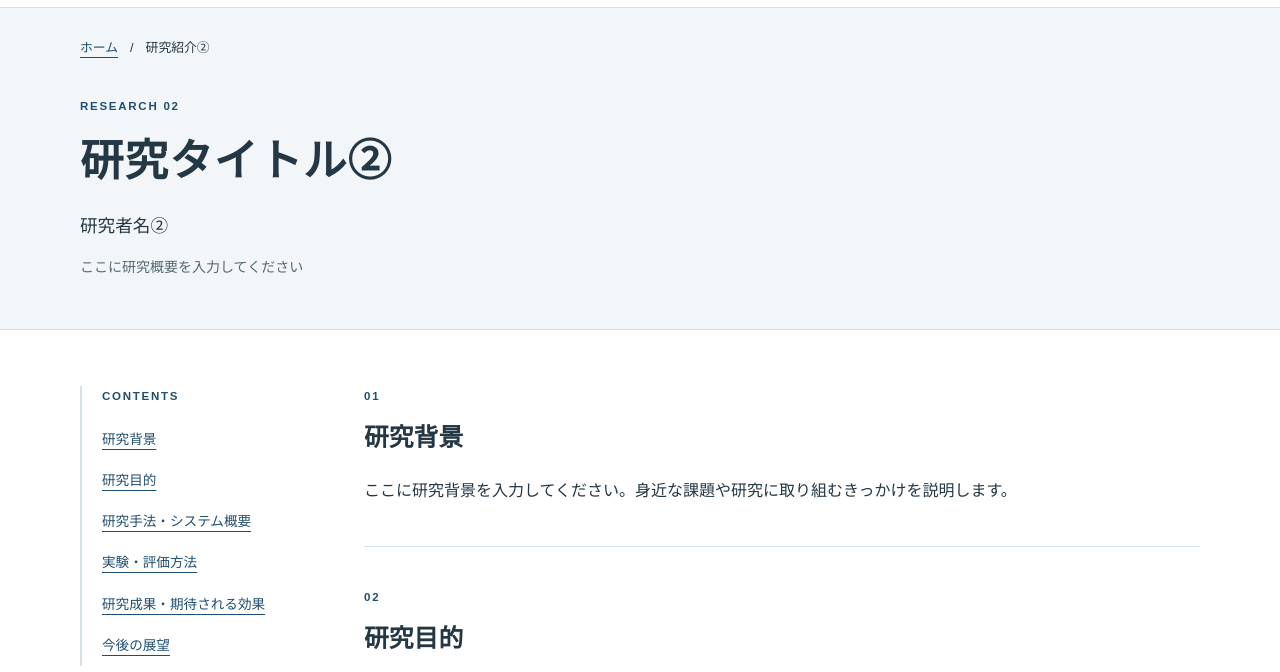
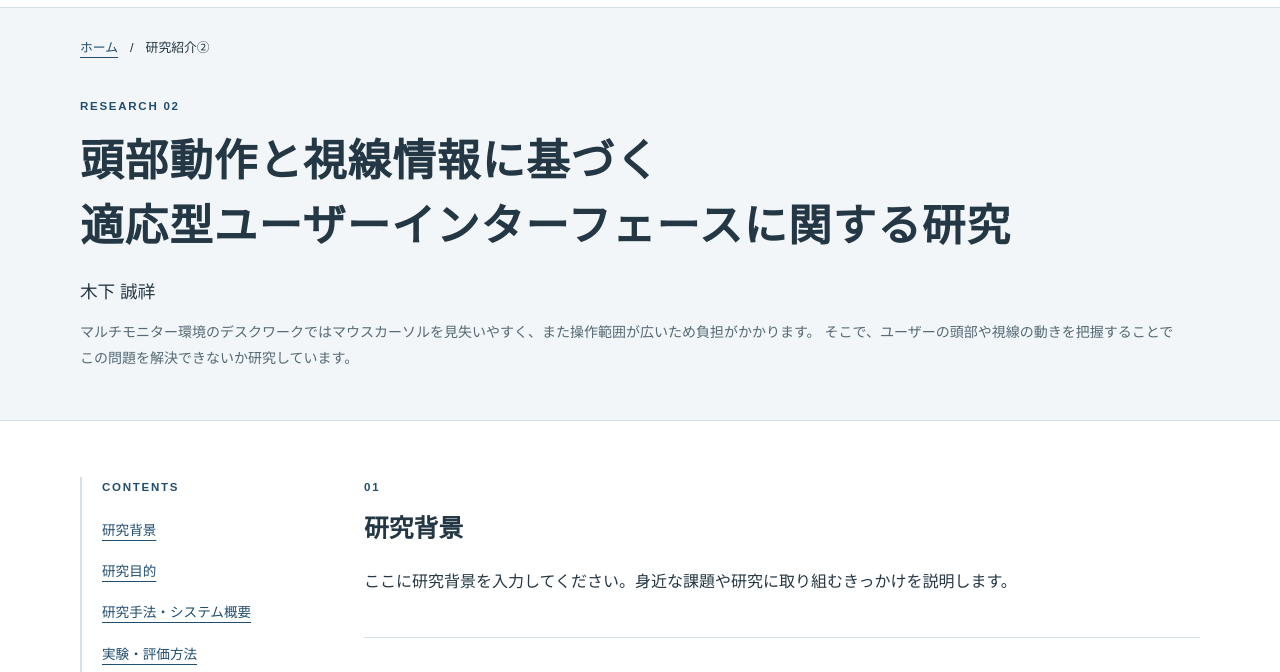
Before and after one commit to TeamUeno/Research_Info, a plain HTML site: page research2.html in a window 1280 px wide. Shown: the part 93-765 px from the top of the page. Drawn offline with Linux system fonts and the light colour scheme.

Commit message:
研究②のタイトル、研究者名、概要入力

```diff
--- a/research2.html
+++ b/research2.html
@@ -40,9 +40,10 @@
             <span>研究紹介②</span>
           </nav>
           <p class="eyebrow">RESEARCH 02</p>
-          <h1>研究タイトル②</h1>
-          <p class="lead">研究者名②</p>
-          <p class="muted">ここに研究概要を入力してください</p>
+          <h1>頭部動作と視線情報に基づく<br>適応型ユーザーインターフェースに関する研究</h1>
+          <p class="lead">木下 誠祥</p>
+          <p class="muted">マルチモニター環境のデスクワークではマウスカーソルを見失いやすく、また操作範囲が広いため負担がかかります。
+                そこで、ユーザーの頭部や視線の動きを把握することで<br>この問題を解決できないか研究しています。</p>
         </div>
       </div>
       <div class="container detail-layout">
```
